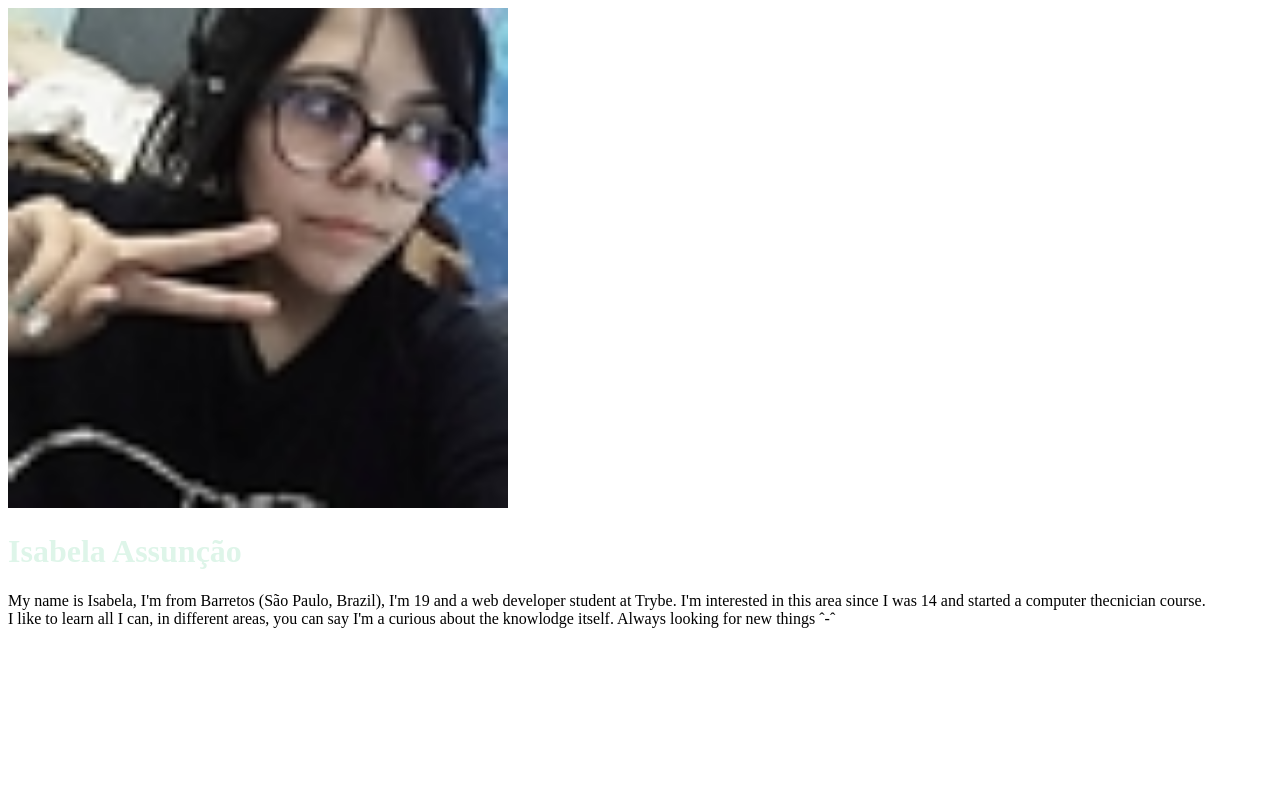
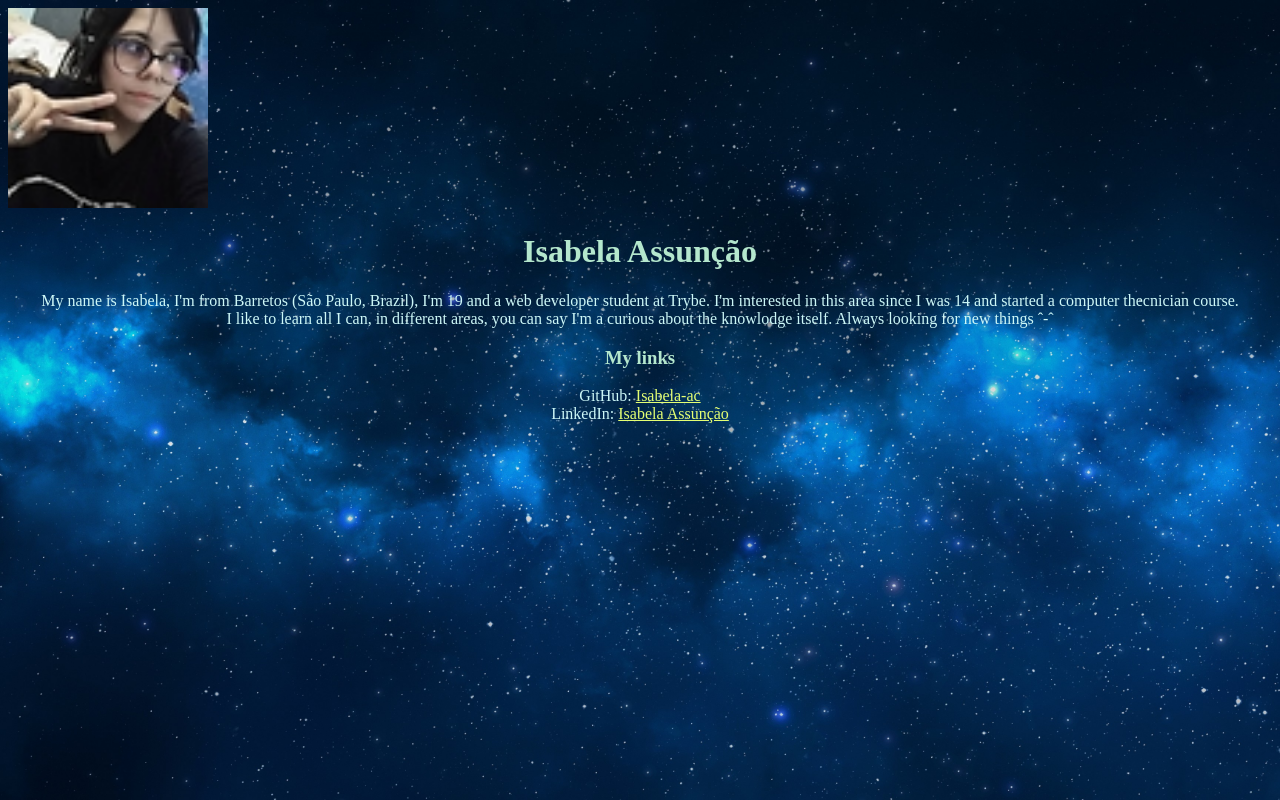
Before and after one commit to Isabela-ac/Isabela-ac.github.io, a plain HTML site: page index.html in a window 1280 px wide. Drawn offline with Linux system fonts and the light colour scheme.

Commit message:
atualiza index

```diff
--- a/index.html
+++ b/index.html
@@ -1,18 +1,26 @@
 <!DOCTYPE html>
 <html lang="pt-br">
     <head>
+        <link rel="stylesheet" href="style.css">
         <meta charset="UTF-8">
         <title>Portfolio</title>
     </head>
     <body>
-        <img src="eu.jpeg" width="500px" alt="Isabela's image. A girl with dark brown hair, glasses and a black sweater">
-        <h1 style="color: rgb(222, 245, 233); border: rgb(3, 15, 15);">Isabela Assunção</h1>
+        <div class="imagem">
+        <img src="eu.jpeg" width="200px" alt="Isabela's image. A girl with dark brown hair, glasses and a black sweater">
+        </div>
+        <h1>Isabela Assunção</h1>
         <p>
             My name is Isabela, I'm from Barretos (São Paulo, Brazil), I'm 19 and a web developer student at Trybe. I'm interested in this
              area since I was 14 and started a computer thecnician course. </br>
              I like to learn all I can, in different areas, you can say I'm a curious about the knowlodge
              itself. Always looking for new things ˆ-ˆ
         </p>
+        <h3>My links</h3>
+        <p>
+            GitHub: <a href="https://github.com/Isabela-ac" style="color: rgb(229, 255, 115);">Isabela-ac</a></br>
+            LinkedIn: <a href="https://www.linkedin.com/feed/" style="color: rgb(229, 255, 115);">Isabela Assunção</a>
+        </p>
 
     </body>
 </html>
```
